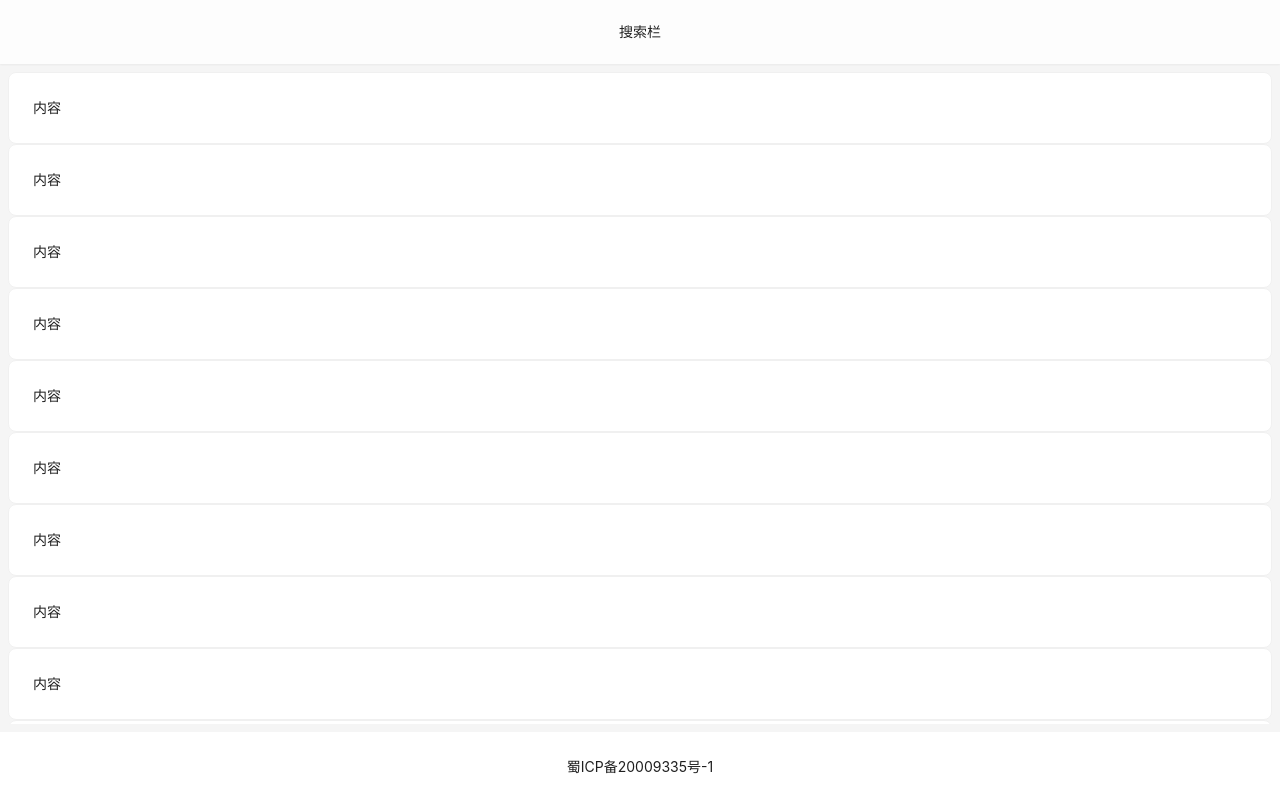
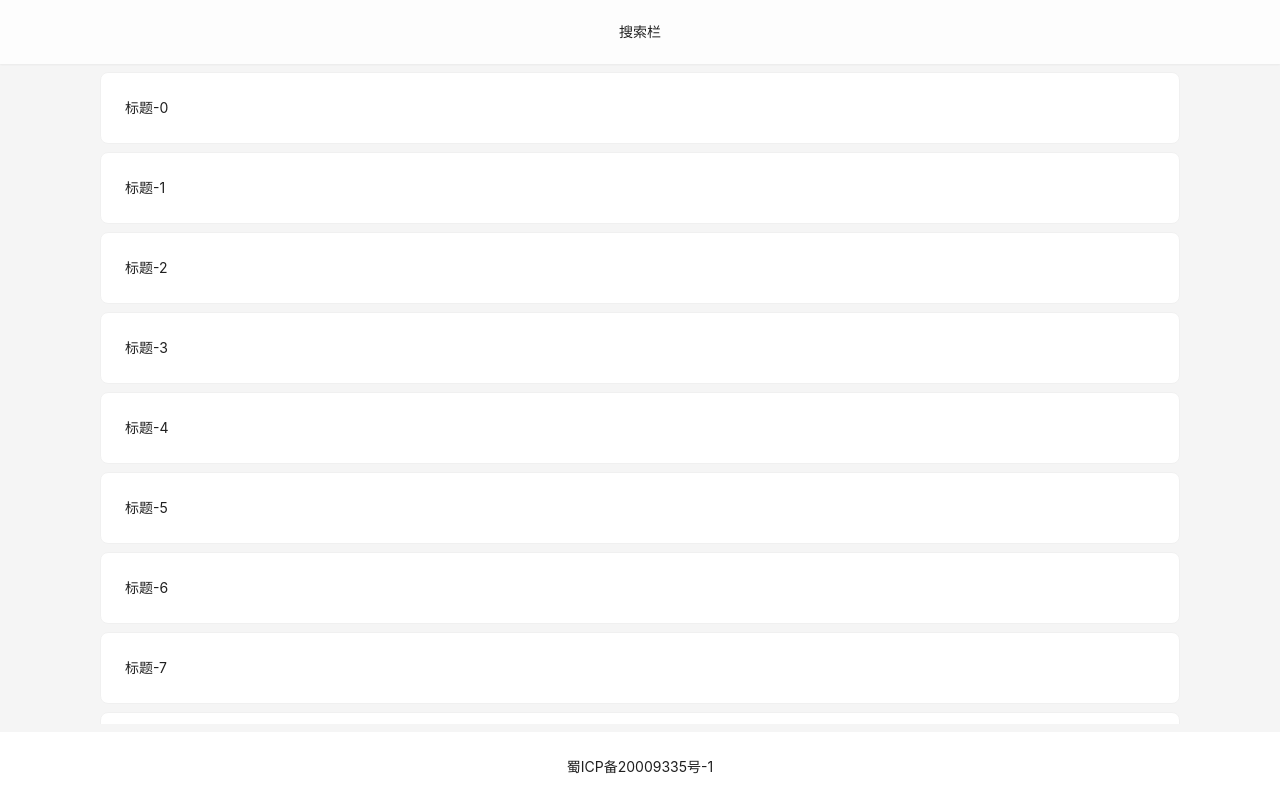
Before and after one commit to Davisesr/vy-vue3-project, a Vue app: page / in a window 1280 px wide. Built offline with nearby package versions, Linux system fonts and the light colour scheme.

Commit message:
1、新增：anchor

```diff
--- a/components.d.ts
+++ b/components.d.ts
@@ -7,6 +7,8 @@ export {}
 
 declare module 'vue' {
   export interface GlobalComponents {
+    AAffix: typeof import('ant-design-vue/es')['Affix']
+    AAnchor: typeof import('ant-design-vue/es')['Anchor']
     ABreadcrumb: typeof import('ant-design-vue/es')['Breadcrumb']
     ABreadcrumbItem: typeof import('ant-design-vue/es')['BreadcrumbItem']
     AButton: typeof import('ant-design-vue/es')['Button']
--- a/src/packages/vy-dictionary/src/VyDictionary.vue
+++ b/src/packages/vy-dictionary/src/VyDictionary.vue
@@ -30,7 +30,7 @@ export default defineComponent({
    *    slots 插槽
    *    emit （派发）emit 传递给父组件
    */
-  setup(props, { attrs, slots, emit }) {
+  setup(props, { emit }) {
     const dictionaryStore = useDictionaryStore()
     const names = (props.modelValue && Object.keys(props.modelValue)) || []
     dictionaryStore.loadByNames(names).then(dictionaryList => {
--- a/src/packages/vy-uploads/api/index.ts
+++ b/src/packages/vy-uploads/api/index.ts
@@ -1,5 +1,5 @@
 import axios from "@/axios";
-import {BaseApi} from '@/prod/core'
+import {BaseApi} from '@/packages/core'
 
 class Api extends BaseApi {
   uploadFile(data: any) {
--- a/src/webapp/website/layout/Index.vue
+++ b/src/webapp/website/layout/Index.vue
@@ -40,6 +40,7 @@ import {FooterBar} from "../views/footer-bar"
     justify-content: center;
     z-index: 1;
     overflow: auto;
+    scroll-behavior: smooth;
   }
 
   .footer-wrapper {
--- a/src/webapp/website/views/content-bar/src/Index.vue
+++ b/src/webapp/website/views/content-bar/src/Index.vue
@@ -1,13 +1,68 @@
 <template>
-  <div style="width:100%;height:100%;">
-    <a-card v-for="v in 100" :key="v">内容</a-card>
+  <div class="body-content-wrapper" id="content">
+    <div class="main-content-wrapper">
+      <div class="content-wrapper">
+        <a-card v-for="(v,i) in anchorList" :key="i" :id="'part-' + i">
+          {{ v.title }}
+        </a-card>
+      </div>
+    </div>
+    <div class="anchor-wrapper">
+      <a-anchor :items="anchorList" :getContainer="anchorContainer"/>
+    </div>
   </div>
 </template>
 
-<script setup lang="ts">
+<script lang="ts" setup>
+import {ref, computed} from 'vue';
+
+const anchorList = computed(() => {
+  const asd: any[] = []
+  for (let i = 0; i < 20; i++) {
+    asd.push({
+      key: i,
+      title: '标题-' + i,
+      href: '#part-' + i,
+    })
+  }
+  return asd
+})
+
+// 获取可视区域的宽度
+const viewportWidth = ref(window.innerWidth || document.documentElement.clientWidth)
+window.addEventListener('resize', () => ( viewportWidth.value = window.innerWidth || document.documentElement.clientWidth ))
+
+// 锚点显示状态
+const anchorDisplay = computed(() => ((viewportWidth.value < 1350) ? 'none' : ''))
+
+// 自定义锚点容器
+const anchorContainer = () => document.getElementById('content')
 
 </script>
 
 <style scoped lang="less">
-
+.body-content-wrapper {
+  width: 100%;
+  height: 100%;
+  position: relative;
+  .main-content-wrapper {
+    width: 100%;
+    height: 100%;
+    display: flex;
+    justify-content: center;
+    .content-wrapper {
+      width: 1080px;
+      display: flex;
+      flex-direction: column;
+      gap: 8px;
+    }
+  }
+  .anchor-wrapper {
+    position: fixed;
+    top: 100px;
+    right: 8px;
+    width: 100px;
+    display: v-bind(anchorDisplay);
+  }
+}
 </style>
```
